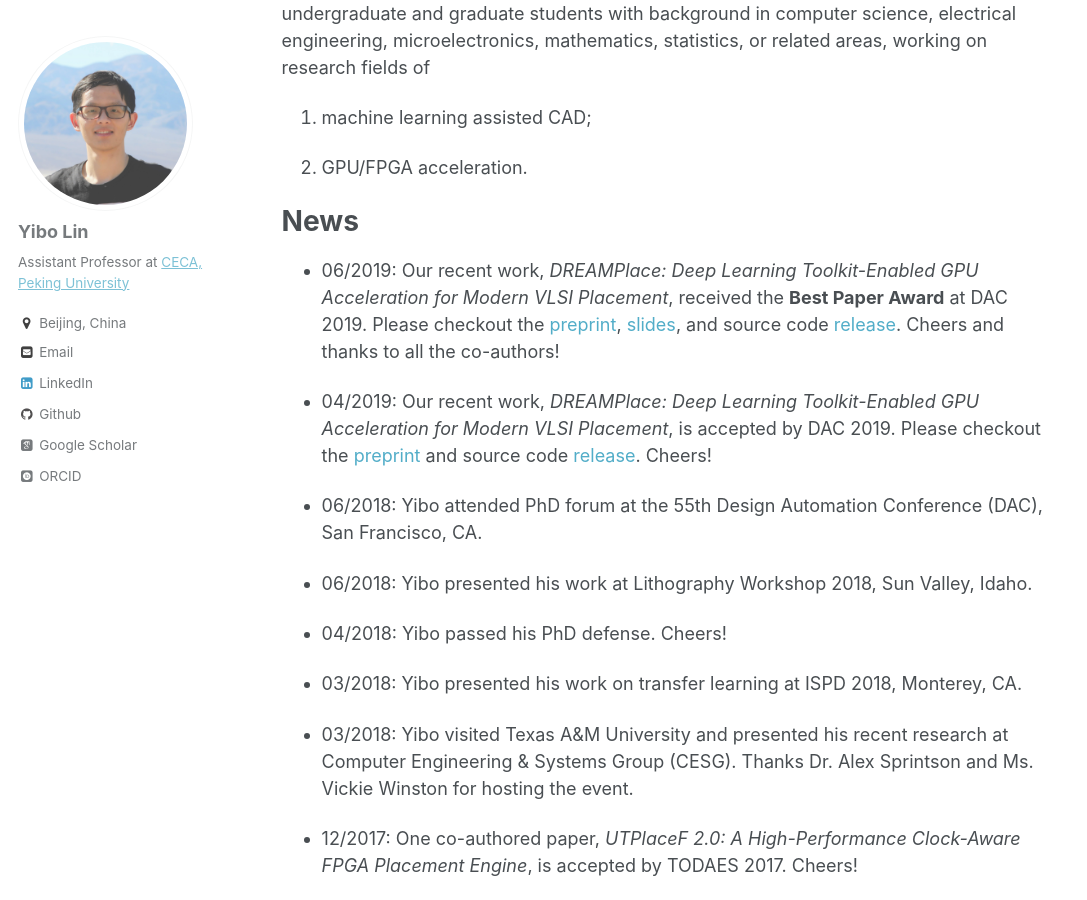
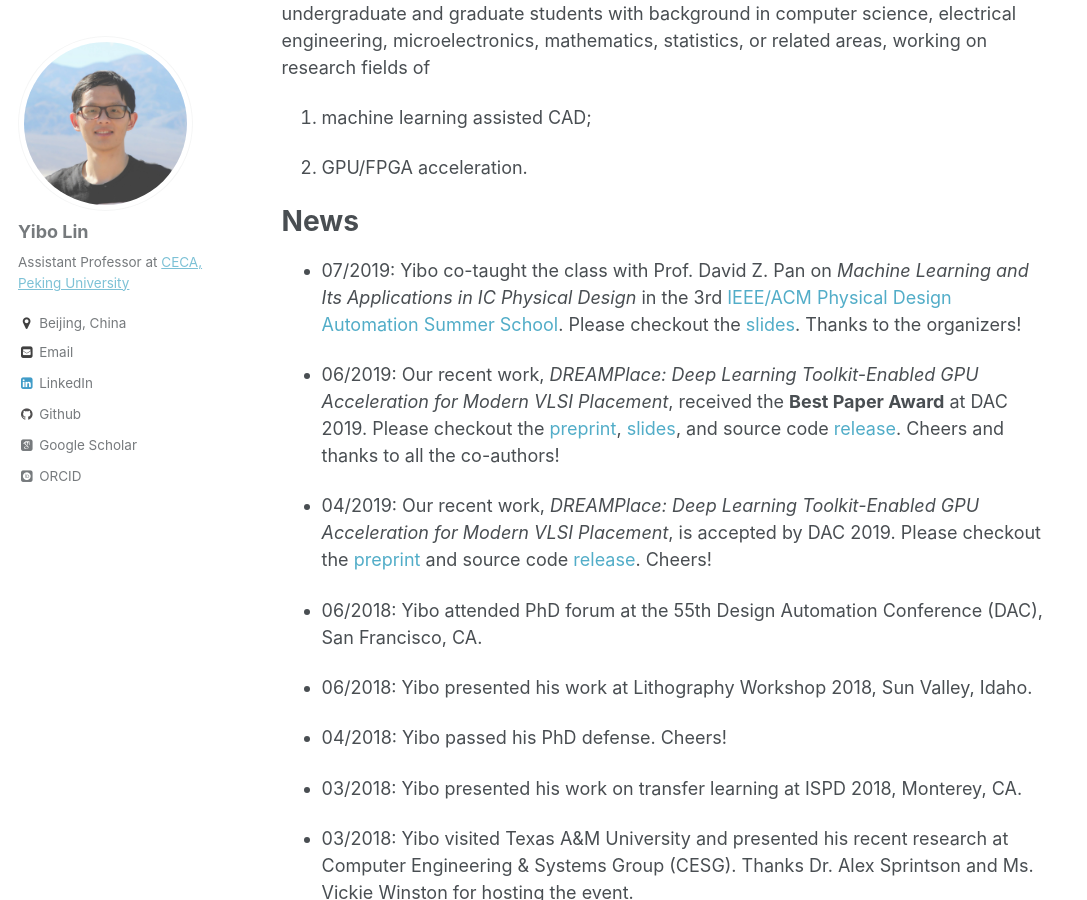
Before and after one commit to limbo018/limbo018.github.io, a Jekyll site: the page built from _pages/about.md, in a window 1280 px wide and 900 px high, scrolled down 454 px. Shown: the whole window, without its empty margins (0-1087 px from the left). Built offline with Jekyll 4.4.1, drawn with Linux system fonts in a browser that asks for light colours; some web fonts are replaced.

Commit message:
add pd summer school slides

```diff
--- a/_pages/about.md
+++ b/_pages/about.md
@@ -25,6 +25,8 @@ I am always looking for motivated undergraduate and graduate students with backg
 News
 ======
 
+* 07/2019: Yibo co-taught the class with Prof. David Z. Pan on _Machine Learning and Its Applications in IC Physical Design_ in the 3rd [IEEE/ACM Physical Design Automation Summer School](http://www.pda2019.com/). Please checkout the [slides](http://yibolin.com/publications/tutorials/PDSeasonableSchool_ML4PD.pdf). Thanks to the organizers!
+
 * 06/2019: Our recent work, _DREAMPlace: Deep Learning Toolkit-Enabled GPU Acceleration for Modern VLSI Placement_, received the **Best Paper Award** at DAC 2019. Please checkout the [preprint](http://yibolin.com/publications/papers/PLACE_DAC2019_Lin.pdf), [slides](http://yibolin.com/publications/papers/PLACE_DAC2019_Lin.slides.pptx), and source code [release](https://github.com/limbo018/DREAMPlace). Cheers and thanks to all the co-authors!
 
 * 04/2019: Our recent work, _DREAMPlace: Deep Learning Toolkit-Enabled GPU Acceleration for Modern VLSI Placement_, is accepted by DAC 2019. Please checkout the [preprint](http://yibolin.com/publications/papers/PLACE_DAC2019_Lin.pdf) and source code [release](https://github.com/limbo018/DREAMPlace). Cheers!
```
Also changed, not shown: 1 other file.
